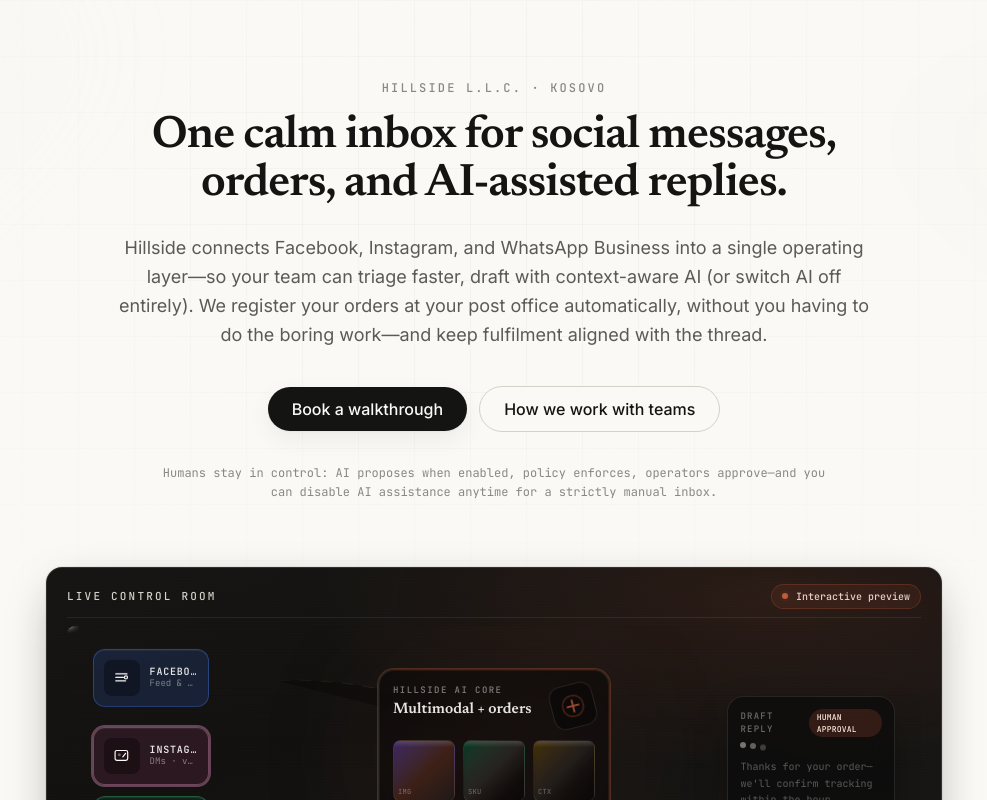
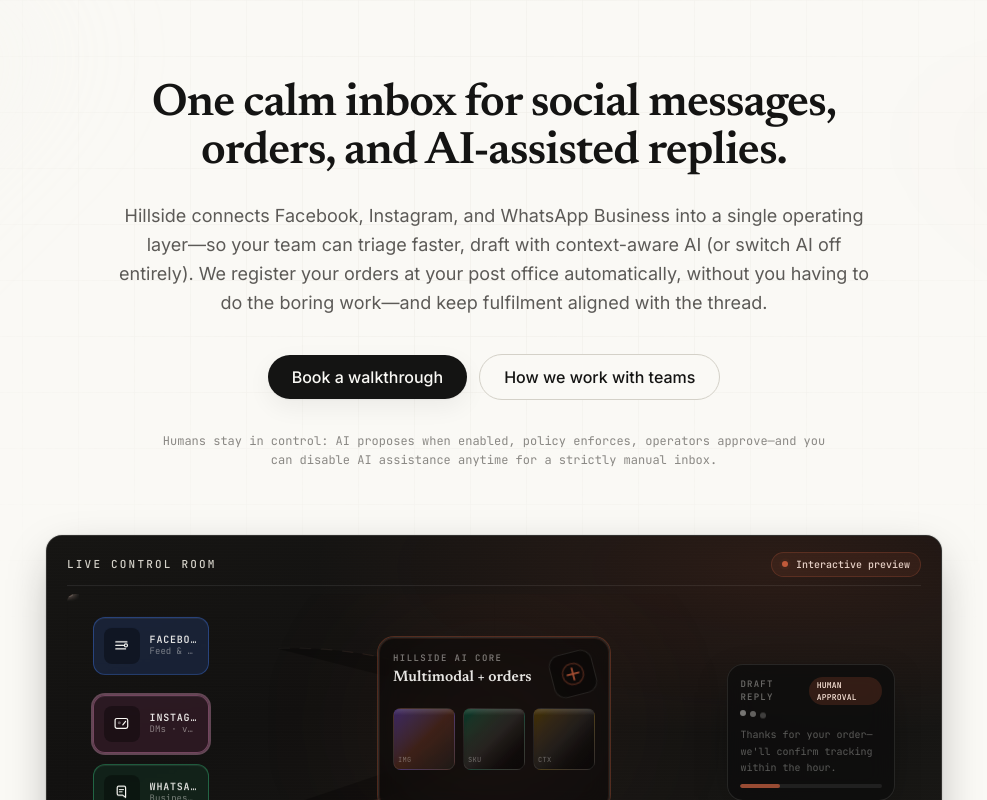
Before and after one commit to AdemSulimani/hillside-website, a React (Vite) app in the folder hillside-website/: page / in a window 1280 px wide. Shown: the top 800 px of the page, without its empty margins (146-1133 px from the left). Built offline with nearby package versions, Linux system fonts and the light colour scheme.

Commit message:
Update Home.tsx

```diff
--- a/hillside-website/src/pages/Home.tsx
+++ b/hillside-website/src/pages/Home.tsx
@@ -324,10 +324,7 @@
         <div className="relative mx-auto max-w-6xl px-4 pb-16 pt-14 sm:px-6 sm:pb-20 sm:pt-16 lg:px-8 lg:pb-28 lg:pt-20">
           <div className="flex flex-col items-center gap-12 lg:gap-16">
             <div className="mx-auto max-w-3xl text-center">
-              <p className="font-mono text-[11px] font-medium uppercase tracking-[0.18em] text-ink-faint sm:text-xs">
-                Hillside L.L.C. · Kosovo
-              </p>
-              <h1 className="mt-4 font-display text-[2.35rem] font-semibold leading-[1.12] tracking-[-0.02em] text-ink sm:text-5xl sm:leading-[1.08] lg:text-[2.85rem] lg:leading-[1.06]">
+              <h1 className="font-display text-[2.35rem] font-semibold leading-[1.12] tracking-[-0.02em] text-ink sm:text-5xl sm:leading-[1.08] lg:text-[2.85rem] lg:leading-[1.06]">
                 One calm inbox for social messages, orders, and AI-assisted
                 replies.
               </h1>
```
